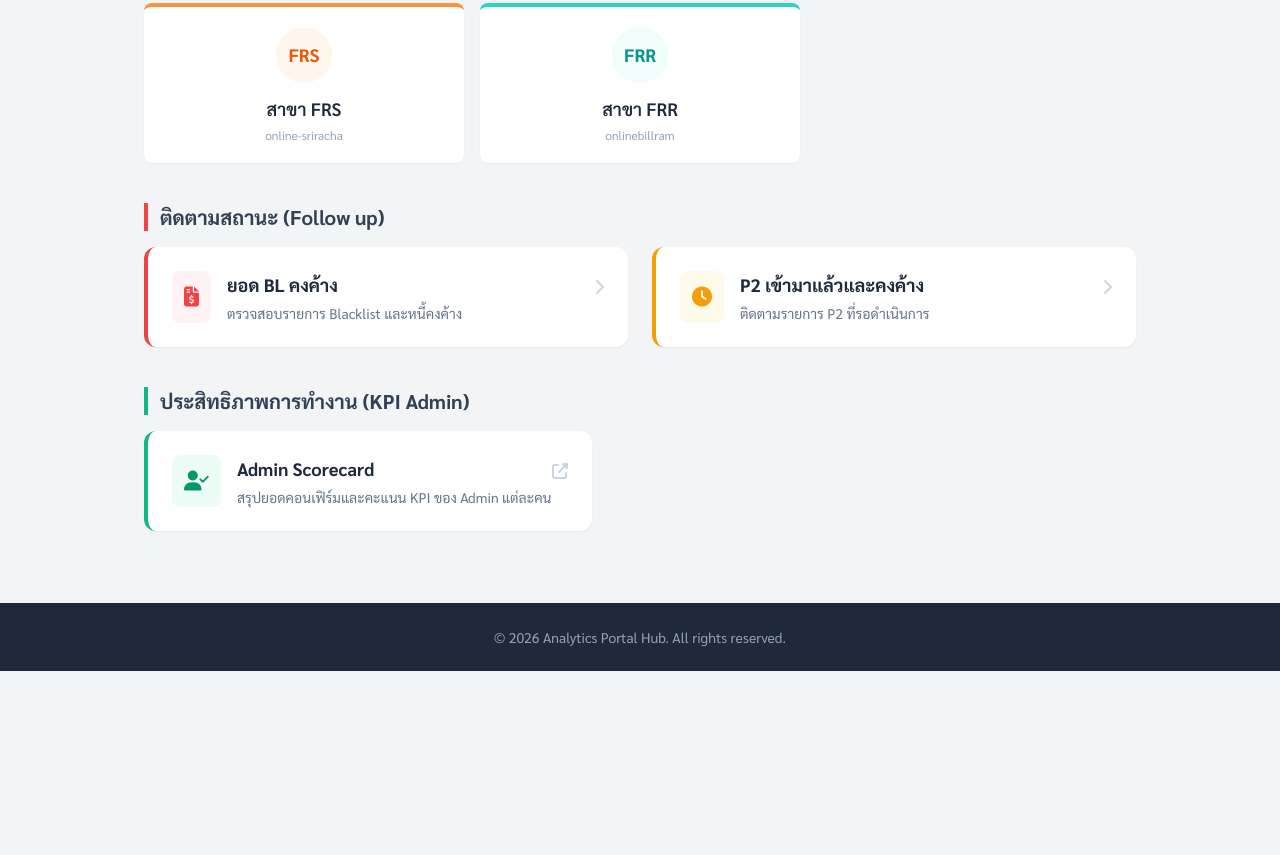
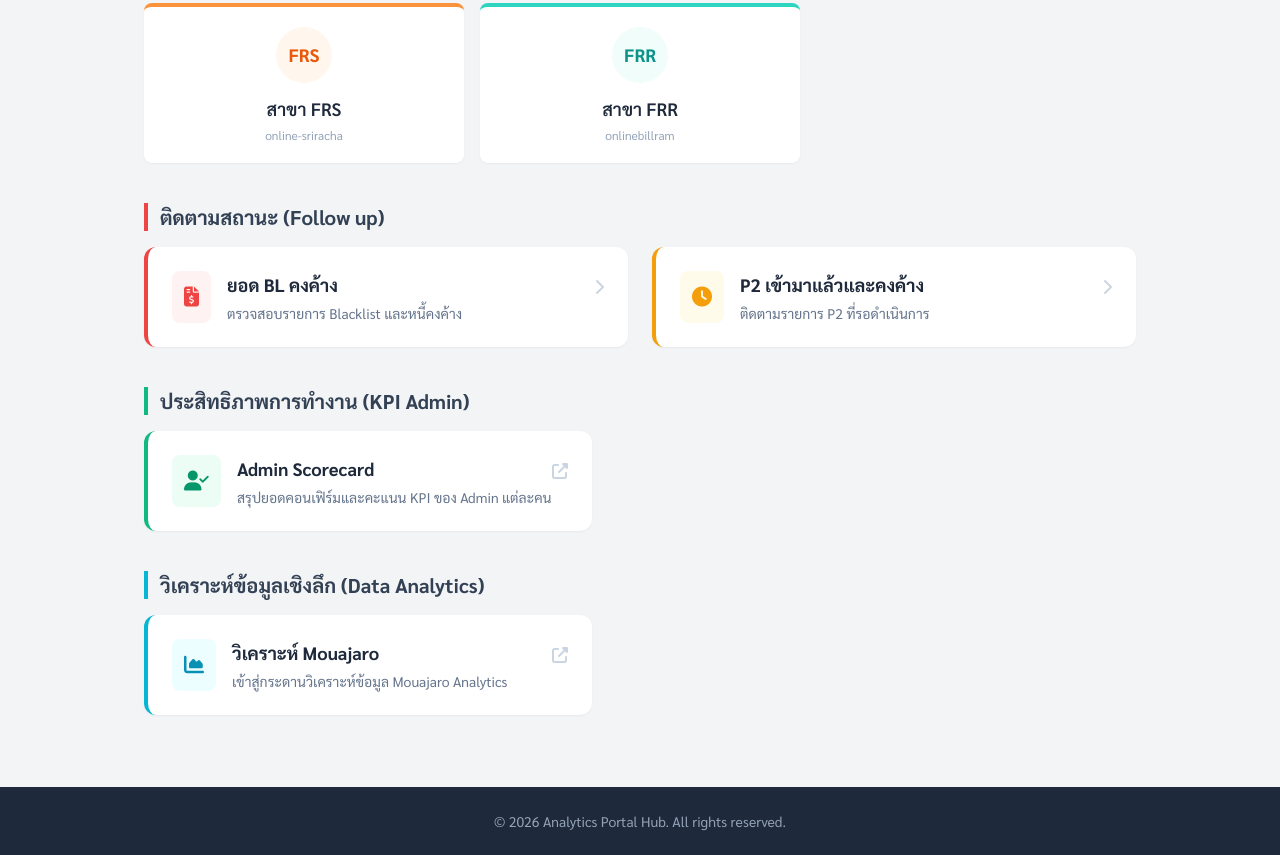
Before and after one commit to marketingflorenza/analyticsportal, a plain HTML site: page index.html in a window 1280 px wide. Shown: the part 583-1438 px from the top of the page. Before the commit the page ends 1254 px from the top, so only its background shows below. Drawn offline with nearby package versions, Linux system fonts and the light colour scheme.

Commit message:
Update index.html

```diff
--- a/index.html
+++ b/index.html
@@ -25,7 +25,6 @@
 
     <div class="min-h-screen flex flex-col">
 
-        <!-- Header -->
         <header class="bg-gradient-to-r from-slate-800 to-slate-900 text-white py-8 shadow-lg">
             <div class="container mx-auto px-4 max-w-5xl">
                 <div class="flex flex-col md:flex-row justify-between items-center">
@@ -43,10 +42,8 @@
             </div>
         </header>
 
-        <!-- Main Content -->
         <main class="flex-grow container mx-auto px-4 py-8 max-w-5xl">
 
-            <!-- Section 1: Main Overview (Highlight) -->
             <div class="mb-10">
                 <h2 class="text-xl font-bold text-slate-700 mb-4 border-l-4 border-blue-500 pl-3">ภาพรวมธุรกิจ</h2>
                 <a href="https://alldashboard.vercel.app/" target="_blank" class="block">
@@ -70,12 +67,10 @@
                 </a>
             </div>
 
-            <!-- Section 2: Ads by Branch -->
             <div class="mb-10">
                 <h2 class="text-xl font-bold text-slate-700 mb-4 border-l-4 border-indigo-500 pl-3">รายงาน Ads แยกสาขา</h2>
                 <div class="grid grid-cols-1 sm:grid-cols-2 md:grid-cols-3 gap-4">
 
-                    <!-- FRC -->
                     <a href="https://onlinebillchoc.vercel.app/" target="_blank" class="group">
                         <div class="bg-white rounded-lg shadow-sm p-5 border-t-4 border-indigo-400 hover:border-indigo-600 hover-lift h-full flex flex-col items-center text-center">
                             <div class="bg-indigo-50 w-14 h-14 rounded-full flex items-center justify-center mb-3 group-hover:bg-indigo-100 transition-colors">
@@ -86,7 +81,6 @@
                         </div>
                     </a>
 
-                    <!-- BSK -->
                     <a href="https://onlinebornsong.vercel.app/" target="_blank" class="group">
                         <div class="bg-white rounded-lg shadow-sm p-5 border-t-4 border-purple-400 hover:border-purple-600 hover-lift h-full flex flex-col items-center text-center">
                             <div class="bg-purple-50 w-14 h-14 rounded-full flex items-center justify-center mb-3 group-hover:bg-purple-100 transition-colors">
@@ -97,7 +91,6 @@
                         </div>
                     </a>
 
-                    <!-- FRB -->
                     <a href="https://onlinebillbangyai.vercel.app/" target="_blank" class="group">
                         <div class="bg-white rounded-lg shadow-sm p-5 border-t-4 border-pink-400 hover:border-pink-600 hover-lift h-full flex flex-col items-center text-center">
                             <div class="bg-pink-50 w-14 h-14 rounded-full flex items-center justify-center mb-3 group-hover:bg-pink-100 transition-colors">
@@ -108,7 +101,6 @@
                         </div>
                     </a>
 
-                    <!-- FRS -->
                     <a href="https://online-sriracha.vercel.app/" target="_blank" class="group">
                         <div class="bg-white rounded-lg shadow-sm p-5 border-t-4 border-orange-400 hover:border-orange-600 hover-lift h-full flex flex-col items-center text-center">
                             <div class="bg-orange-50 w-14 h-14 rounded-full flex items-center justify-center mb-3 group-hover:bg-orange-100 transition-colors">
@@ -119,7 +111,6 @@
                         </div>
                     </a>
 
-                    <!-- FRR -->
                     <a href="https://onlinebillram.vercel.app/" target="_blank" class="group">
                         <div class="bg-white rounded-lg shadow-sm p-5 border-t-4 border-teal-400 hover:border-teal-600 hover-lift h-full flex flex-col items-center text-center">
                             <div class="bg-teal-50 w-14 h-14 rounded-full flex items-center justify-center mb-3 group-hover:bg-teal-100 transition-colors">
@@ -133,12 +124,10 @@
                 </div>
             </div>
 
-            <!-- Section 3: Finance & Pending -->
             <div class="mb-10">
                 <h2 class="text-xl font-bold text-slate-700 mb-4 border-l-4 border-red-500 pl-3">ติดตามสถานะ (Follow up)</h2>
                 <div class="grid grid-cols-1 md:grid-cols-2 gap-6">
 
-                    <!-- BL คงค้าง -->
                     <a href="https://debtflorenza.vercel.app/" target="_blank" class="group">
                         <div class="bg-white rounded-xl shadow-sm p-6 border-l-4 border-red-500 hover:shadow-md transition-all flex items-start">
                             <div class="bg-red-50 p-3 rounded-lg mr-4">
@@ -152,7 +141,6 @@
                         </div>
                     </a>
 
-                    <!-- P2 คงค้าง -->
                     <a href="https://upp2focus.vercel.app/" target="_blank" class="group">
                         <div class="bg-white rounded-xl shadow-sm p-6 border-l-4 border-amber-500 hover:shadow-md transition-all flex items-start">
                             <div class="bg-amber-50 p-3 rounded-lg mr-4">
@@ -169,11 +157,9 @@
                 </div>
             </div>
 
-            <!-- Section 4: Admin Performance (KPI) -->
             <div class="mb-10">
                 <h2 class="text-xl font-bold text-slate-700 mb-4 border-l-4 border-emerald-500 pl-3">ประสิทธิภาพการทำงาน (KPI Admin)</h2>
                 <div class="max-w-md">
-                    <!-- KPI รายบุคคล -->
                     <a href="https://kpiadmin.vercel.app/" target="_blank" class="group">
                         <div class="bg-white rounded-xl shadow-sm p-6 border-l-4 border-emerald-500 hover:shadow-md transition-all flex items-start">
                             <div class="bg-emerald-50 p-3 rounded-lg mr-4">
@@ -189,9 +175,26 @@
                 </div>
             </div>
 
+            <div class="mb-10">
+                <h2 class="text-xl font-bold text-slate-700 mb-4 border-l-4 border-cyan-500 pl-3">วิเคราะห์ข้อมูลเชิงลึก (Data Analytics)</h2>
+                <div class="max-w-md">
+                    <a href="https://mouajaroanlytics.vercel.app/" target="_blank" class="group">
+                        <div class="bg-white rounded-xl shadow-sm p-6 border-l-4 border-cyan-500 hover:shadow-md transition-all flex items-start">
+                            <div class="bg-cyan-50 p-3 rounded-lg mr-4">
+                                <i class="fas fa-chart-area text-xl text-cyan-600"></i>
+                            </div>
+                            <div>
+                                <h3 class="text-lg font-bold text-slate-800 group-hover:text-cyan-600 transition-colors">วิเคราะห์ Mouajaro</h3>
+                                <p class="text-sm text-slate-500 mt-1">เข้าสู่กระดานวิเคราะห์ข้อมูล Mouajaro Analytics</p>
+                            </div>
+                            <i class="fas fa-external-link-alt ml-auto text-slate-300 mt-2"></i>
+                        </div>
+                    </a>
+                </div>
+            </div>
+
         </main>
 
-        <!-- Footer -->
         <footer class="bg-slate-800 text-slate-400 py-6 text-center text-sm mt-auto">
             <p>&copy; <span id="year"></span> Analytics Portal Hub. All rights reserved.</p>
         </footer>
```
